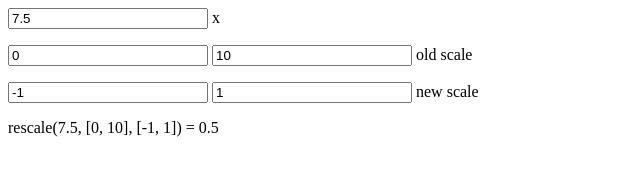
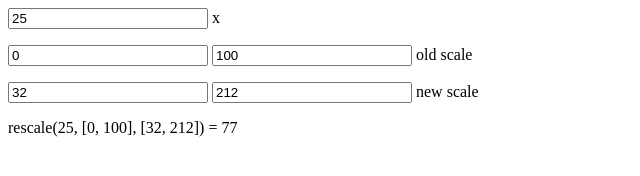
Before and after one commit to javiercejudo/rescale, a plain HTML site: page index.html in a window 1280 px wide. Shown: the full height of the page, 0-640 px from the left. Drawn offline with Linux system fonts and the light colour scheme.

Commit message:
set initial values to perform celsius to fahrenheit conversion

```diff
--- a/index.html
+++ b/index.html
@@ -5,19 +5,19 @@
   </head>
   <body style='display: none;'>
     <p>
-      <input type="number" id="x" value='7.5'>
+      <input type="number" id="x" value='25'>
       x
     </p>
 
     <p>
       <input type="number" id="oldScaleMin" value='0'>
-      <input type="number" id="oldScaleMax" value='10'>
+      <input type="number" id="oldScaleMax" value='100'>
       old scale
     </p>
 
     <p>
-      <input type="number" id="newScaleMin" value='-1'>
-      <input type="number" id="newScaleMax" value='1'>
+      <input type="number" id="newScaleMin" value='32'>
+      <input type="number" id="newScaleMax" value='212'>
       new scale
     </p>
 
```
